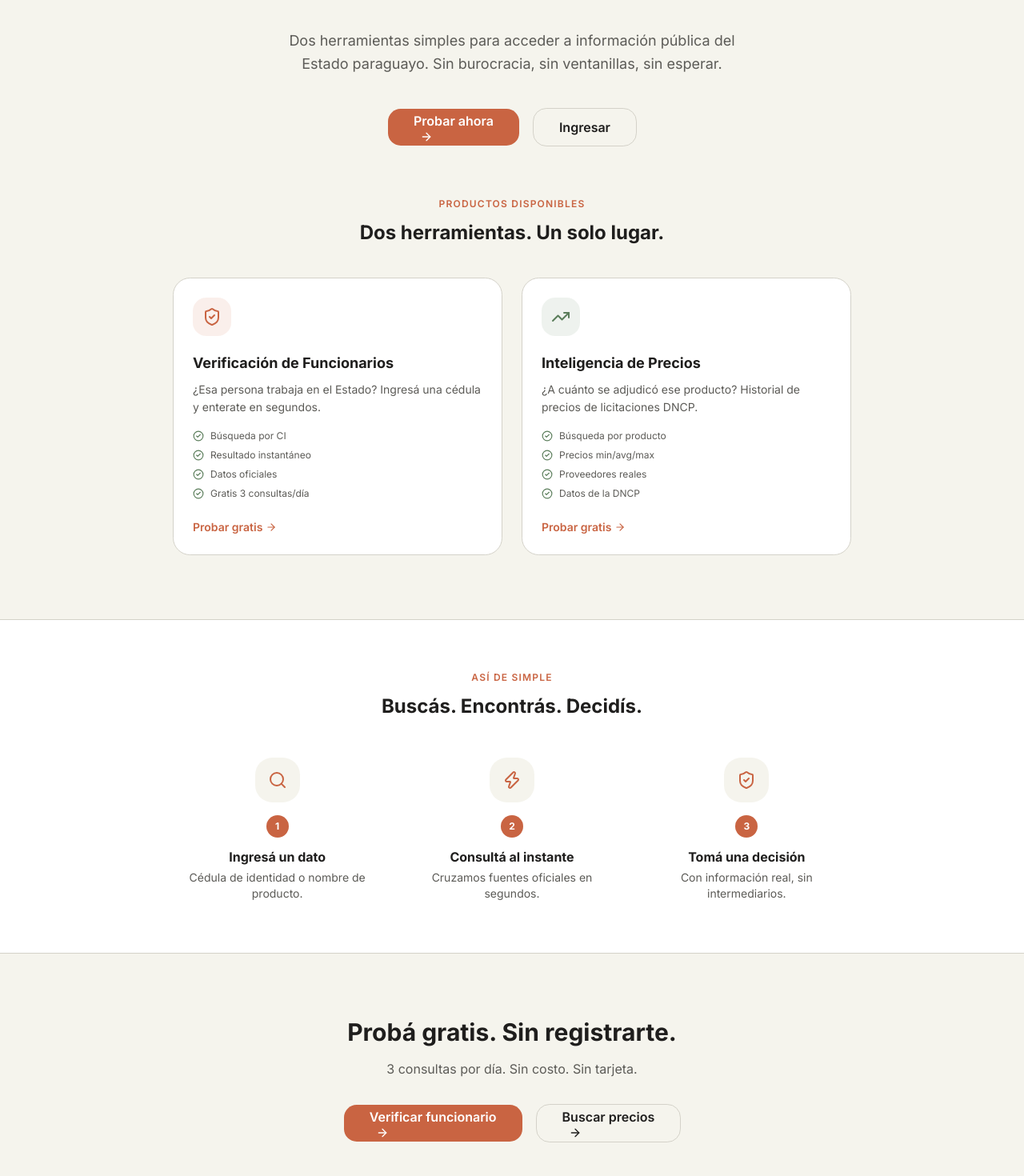
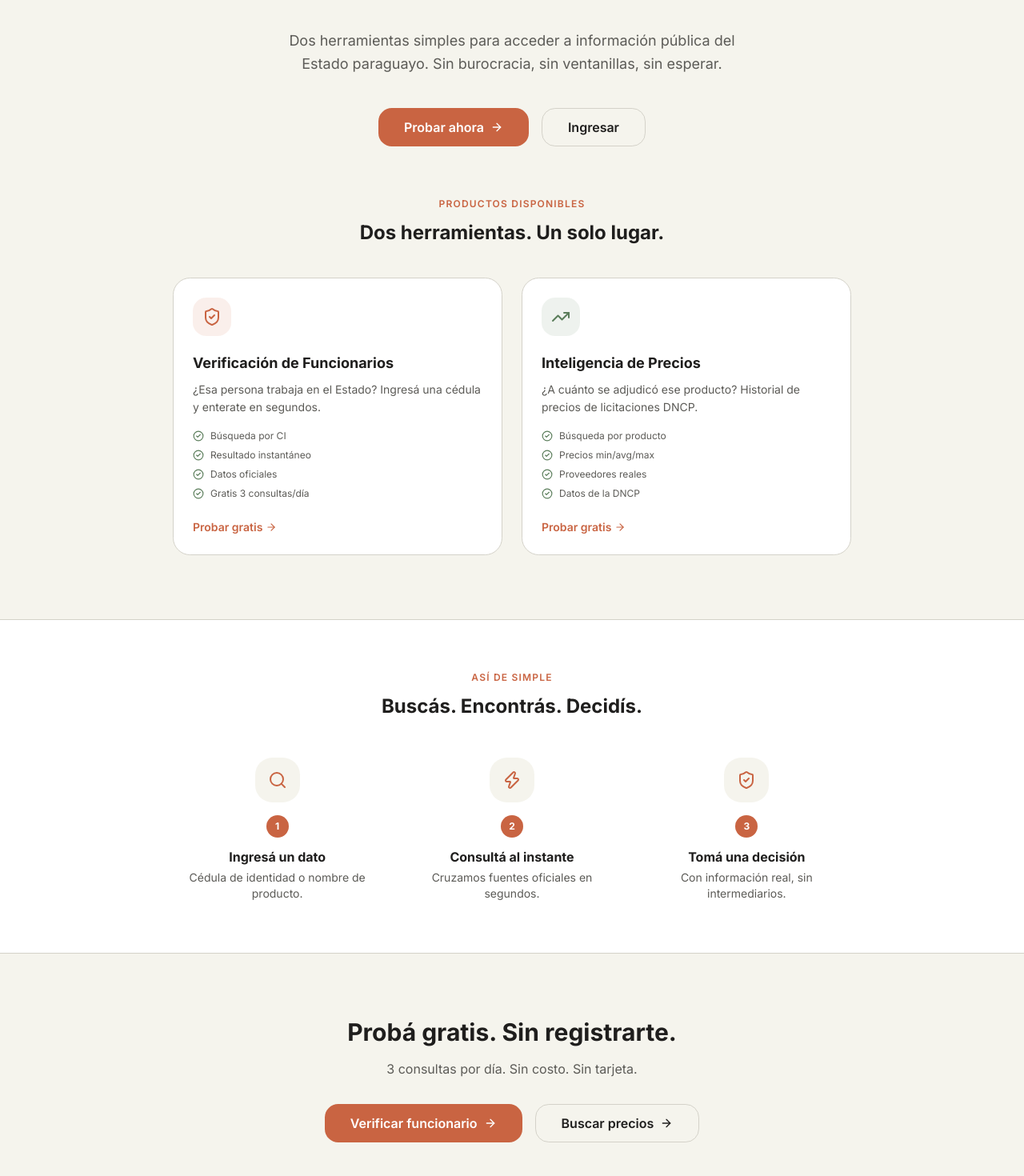
Before and after one commit to abrahamkohan/brujula.digital, a Next.js app: page / in a window 1280 px wide. Shown: the part 280-1750 px from the top of the page at 80% size. Built offline with nearby package versions, Linux system fonts and the light colour scheme.

Commit message:
fix: asChild no soportado, usar Link directo

```diff
--- a/src/app/page.tsx
+++ b/src/app/page.tsx
@@ -1,6 +1,5 @@
 import Link from "next/link";
 import { ShieldCheck, TrendingUp, Search, Zap, ArrowRight, CheckCircle2 } from "lucide-react";
-import { Button } from "@/components/ui/button";
 
 export default function LandingPage() {
   return (
@@ -22,16 +21,12 @@ export default function LandingPage() {
         </p>
 
         <div className="flex flex-wrap gap-4 justify-center">
-          <Button asChild className="h-12 px-8 bg-[#C96442] hover:bg-[#B5583A] text-white font-semibold text-base rounded-xl">
-            <Link href="/verificar">
+          <Link href="/verificar" className="inline-flex items-center h-12 px-8 bg-[#C96442] hover:bg-[#B5583A] text-white font-semibold text-base rounded-xl transition-colors">
             Probar ahora <ArrowRight className="h-4 w-4 ml-2" />
           </Link>
-          </Button>
-          <Button asChild variant="outline" className="h-12 px-8 border-[#D4D2C9] text-[#1F1E1D] font-semibold text-base rounded-xl hover:bg-white">
-            <Link href="/login">
+          <Link href="/login" className="inline-flex items-center h-12 px-8 border border-[#D4D2C9] text-[#1F1E1D] font-semibold text-base rounded-xl hover:bg-white transition-colors">
             Ingresar
           </Link>
-          </Button>
         </div>
       </section>
 
@@ -125,16 +120,12 @@ export default function LandingPage() {
           3 consultas por día. Sin costo. Sin tarjeta.
         </p>
         <div className="flex flex-wrap gap-4 justify-center">
-          <Button asChild className="h-12 px-8 bg-[#C96442] hover:bg-[#B5583A] text-white font-semibold text-base rounded-xl">
-            <Link href="/verificar">
+          <Link href="/verificar" className="inline-flex items-center h-12 px-8 bg-[#C96442] hover:bg-[#B5583A] text-white font-semibold text-base rounded-xl transition-colors">
             Verificar funcionario <ArrowRight className="h-4 w-4 ml-2" />
           </Link>
-          </Button>
-          <Button asChild variant="outline" className="h-12 px-8 border-[#D4D2C9] text-[#1F1E1D] font-semibold text-base rounded-xl hover:bg-white">
-            <Link href="/precios">
+          <Link href="/precios" className="inline-flex items-center h-12 px-8 border border-[#D4D2C9] text-[#1F1E1D] font-semibold text-base rounded-xl hover:bg-white transition-colors">
             Buscar precios <ArrowRight className="h-4 w-4 ml-2" />
           </Link>
-          </Button>
         </div>
       </section>
 
```
Lines whose indentation alone changed are shown as unchanged.
